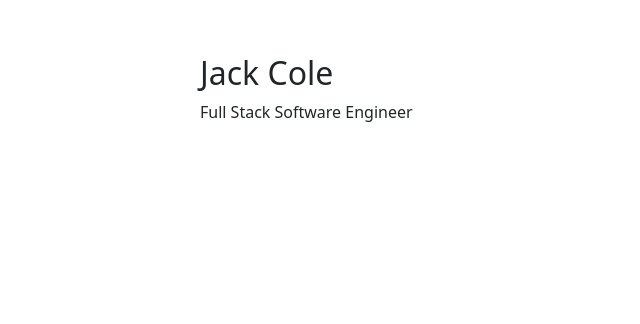
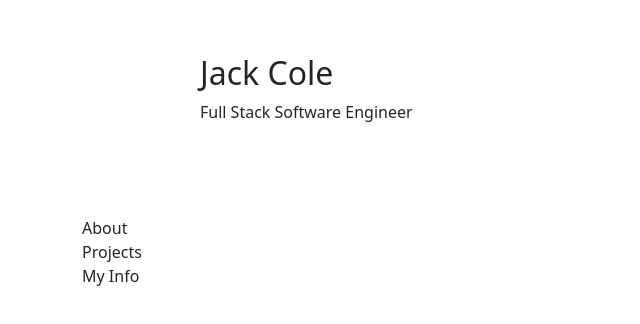
Before and after one commit to 123JackCole/portfolio, a React (Create React App) app: page / in a window 1280 px wide. Shown: the part 106-430 px from the top of the page, without its empty margins (0-640 px from the left). Built offline with nearby package versions, Linux system fonts and the light colour scheme.

Commit message:
added new commit

```diff
--- a/src/App.js
+++ b/src/App.js
@@ -13,6 +13,7 @@ import Pets from "./containers/Pets.js";
 const App = () => {
   return (
     <>
+    {/* maybe add in material ui for templating? */}
       <Container>
         <Name />
         <About />
--- a/src/containers/About.js
+++ b/src/containers/About.js
@@ -1,7 +1,7 @@
 import React from "react";
 
 const About = () => {
-  return <div></div>;
+  return <div>About</div>;
 };
 
 export default About;
--- a/src/containers/Contact.js
+++ b/src/containers/Contact.js
@@ -1,7 +1,7 @@
 import React from "react";
 
 const Contact = () => {
-  return <div></div>;
+  return <div>My Info</div>;
 };
 
 export default Contact;
--- a/src/containers/Projects.js
+++ b/src/containers/Projects.js
@@ -2,7 +2,7 @@ import React from "react";
 import ProjectCard from "../components/ProjectCard.js";
 
 const Projects = () => {
-  return <div></div>;
+  return <div>Projects</div>;
 };
 
 export default Projects;
```
